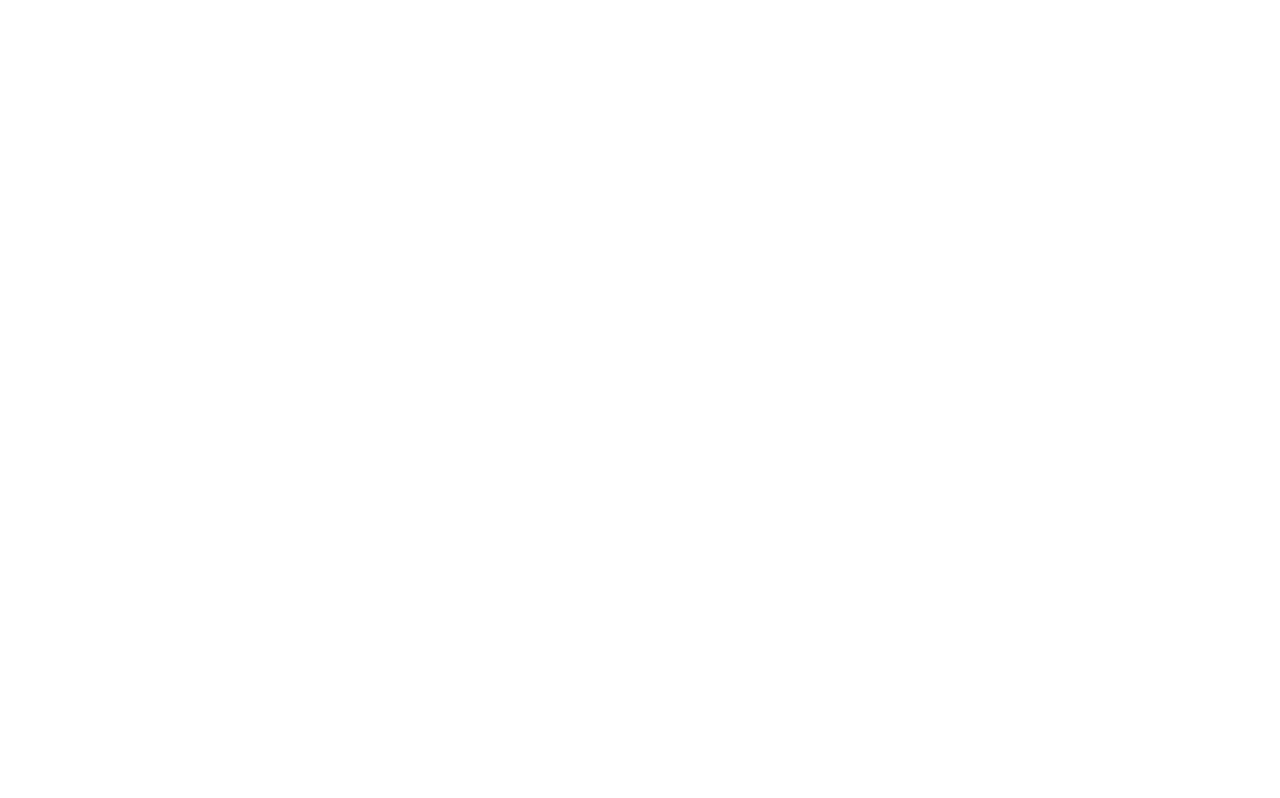
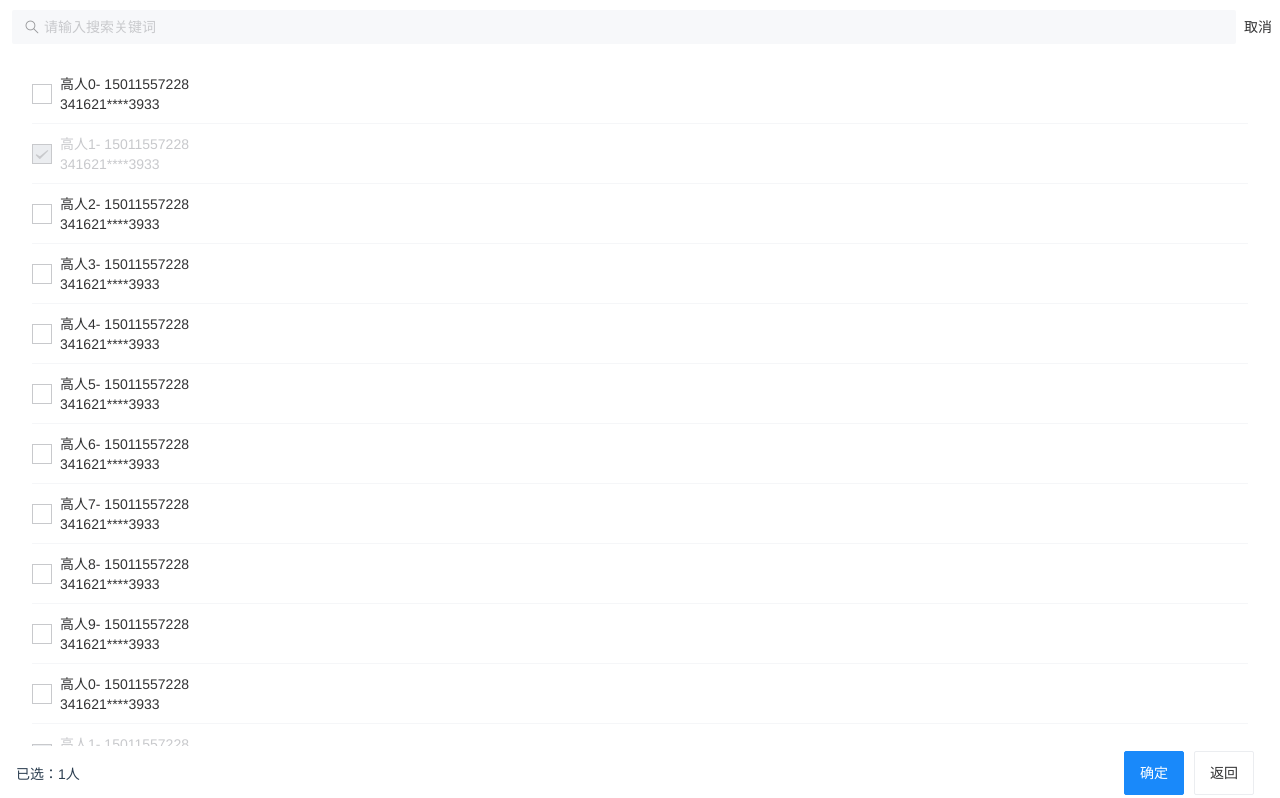
Before and after one commit to liuqing2018/HYFM-H5, a Vue app: page /#/activity/memberList in a window 1280 px wide. Shown: the top 798 px of the page. Built offline with nearby package versions, Linux system fonts and the light colour scheme.

Commit message:
增加活动页新增参与人

```diff
--- a/src/routers/activity.js
+++ b/src/routers/activity.js
@@ -43,6 +43,14 @@
                     menuTitle: '报名活动',
                 },
             },
+            {
+                path: 'memberList',
+                name: 'memberList',
+                component: resolve => require(['../views/activity/MemberList.vue'], resolve),
+                meta: {
+                    menuTitle: '活动参与人',
+                },
+            },
         ],
     },
 ];
--- a/src/style/style.less
+++ b/src/style/style.less
@@ -1 +1,11 @@
 @import "./modules/all";  // 引入所有模块
+
+.fixed-bottom {
+  position: fixed;
+  right: 0;
+  bottom: 0;
+  left: 0;
+  z-index: 999;
+  padding: 5px 16px;
+  background-color: #fff;
+}
--- a/src/views/activity/JoinActivity.vue
+++ b/src/views/activity/JoinActivity.vue
@@ -12,7 +12,20 @@
         </template>
       </van-cell>
     </van-cell-group>
-    <van-cell-group title="报名成员">
+    <van-cell-group>
+      <div class="sub-title-wrap" slot="title">
+        <div>报名人（3人）</div>
+        <div>
+          <van-button
+            plain
+            hairline
+            icon="plus"
+            size="small"
+            type="info"
+            @click="handleAddMember">添加 </van-button>
+        </div>
+
+      </div>
       <van-swipe-cell v-for="item in 2" :key="item">
         <van-cell>
           <template #title>
@@ -123,6 +136,12 @@
           }, 1000);
         })
       },
+      // 增加活动参与人员
+      handleAddMember() {
+        this.$router.push({
+          name: 'memberList',
+        })
+      }
 		},
     created() {
       document.title = '我是一个标题';
--- /dev/null
+++ b/src/views/activity/MemberList.vue
@@ -0,0 +1,136 @@
+<template>
+  <div class="c-main">
+    <form action="/">
+      <van-search
+        v-model="keyWords"
+        show-action
+        placeholder="请输入搜索关键词"
+        @search="onSearch"
+        @cancel="onCancel">
+      </van-search>
+    </form>
+    <van-list
+      v-model="vm.loading"
+      :finished="vm.finished"
+      finished-text="没有更多了"
+      @load="getMemberList"
+    >
+      <van-cell>
+        <van-checkbox-group v-model="selectedList">
+            <van-cell
+              v-for="item in memberlist"
+              :key="item.id"
+            >
+              <template #title>
+                <van-checkbox
+                  shape="quare"
+                  :checked="item.id === 2"
+                  :disabled="item.id === 2"
+                  :name="item.id">
+                  <div class="sub-title-wrap">
+                    <p class="sub-title">
+                      <span>{{item.name}}- </span>
+                      <span>{{item.phone}}</span>
+                    </p>
+                    <div class="sub-info">{{item.IDCard}}</div>
+                  </div>
+                </van-checkbox>
+              </template>
+            </van-cell>
+        </van-checkbox-group>
+      </van-cell>
+    </van-list>
+    <div class="fixed-bottom member-action-wrap">
+      <span class="member-number">已选：{{this.selectedList.length}}人</span>
+      <div class="member-action">
+        <van-button type="info" @click="handleActionOk">确定</van-button>
+        <van-button type="default" @click="handleActionOk">返回</van-button>
+      </div>
+    </div>
+  </div>
+</template>
+
+<script>
+  // import hyHeaderNavbar from '../../components/HYHeaderNavbar';
+
+	export default {
+		name: "MemBerList",
+		components: {
+      // hyHeaderNavbar,
+		},
+		data() {
+			return {
+        keyWords: '',
+        memberlist: [],
+				vm: {
+          loading: false,
+          finished: false,
+				},
+        selectedList: [2],
+			}
+		},
+		methods: {
+      onSearch() {
+        this.$toast.loading({
+          message: '加载中...',
+          forbidClick: true,
+          loadingType: 'spinner'
+        });
+      },
+      onCancel() {
+        this.$toast('取消');
+      },
+      getMemberList() {
+        // 异步更新数据
+        setTimeout(() => {
+          for (let i = 0; i < 10; i++) {
+            this.memberlist.push({
+              id: i + 1,
+              name: '高人' + i,
+              phone: '15011557228',
+              IDCard: '341621****3933'
+            });
+          }
+
+          // 加载状态结束
+          this.vm.loading = false;
+
+          // 数据全部加载完成
+          if (this.memberlist.length >= 40) {
+            this.vm.finished = true;
+          }
+        }, 1000);
+      },
+      handleActionOk() {
+        this.$router.push({
+          name: 'joinActivity',
+        })
+      }
+		},
+    created() {
+    }
+  }
+</script>
+
+<style lang="less" scoped>
+  .member-action-wrap {
+    display: flex;
+
+    .member-number {
+      display: flex;
+      align-items: center;
+      flex: 1 1 auto;
+    }
+
+    .member-action {
+      flex: 0 1 auto;
+      display: flex;
+      justify-content: flex-end;
+
+      button {
+        margin-right: 10px;
+      }
+    }
+  }
+
+</style>
```
